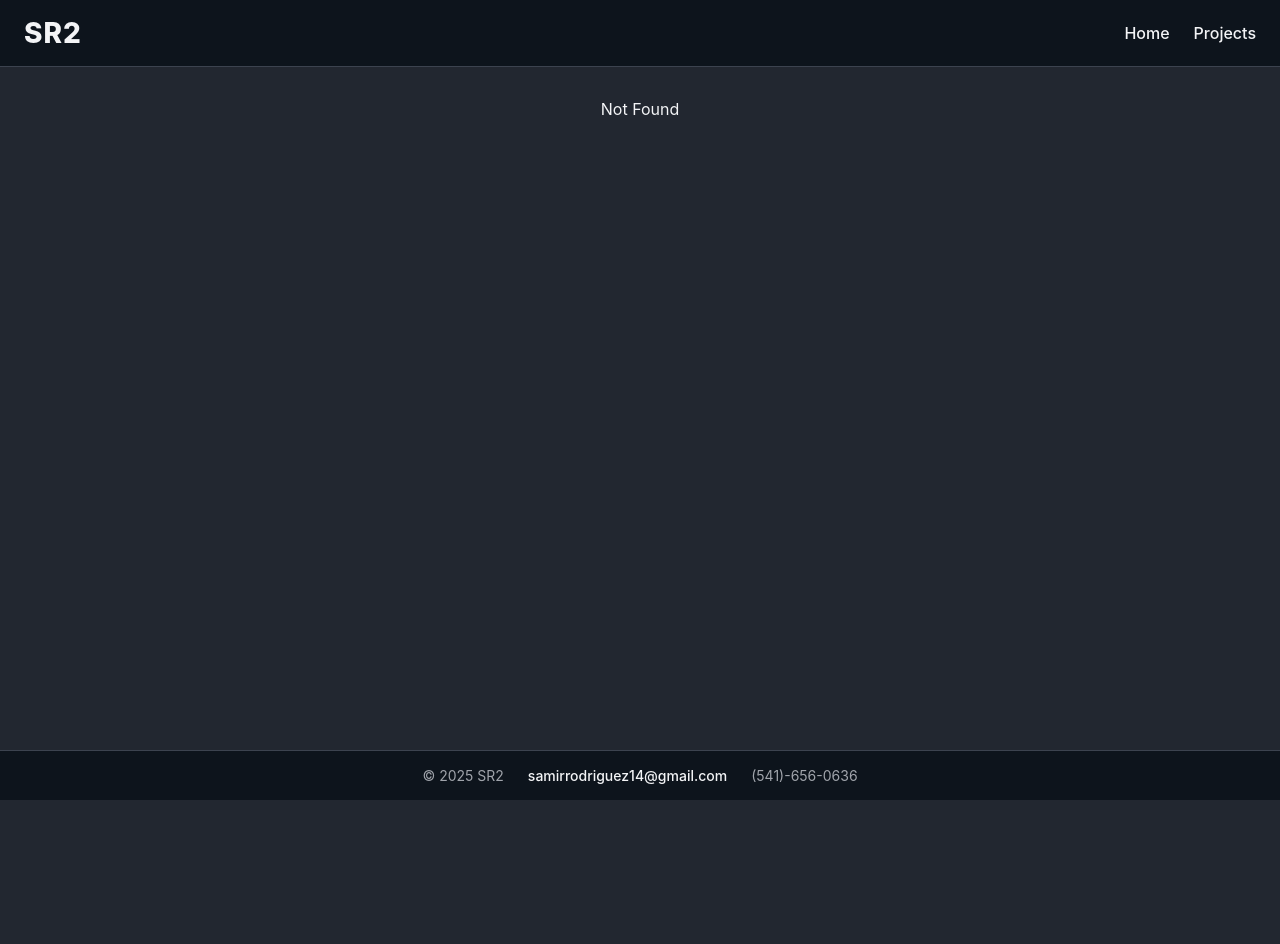
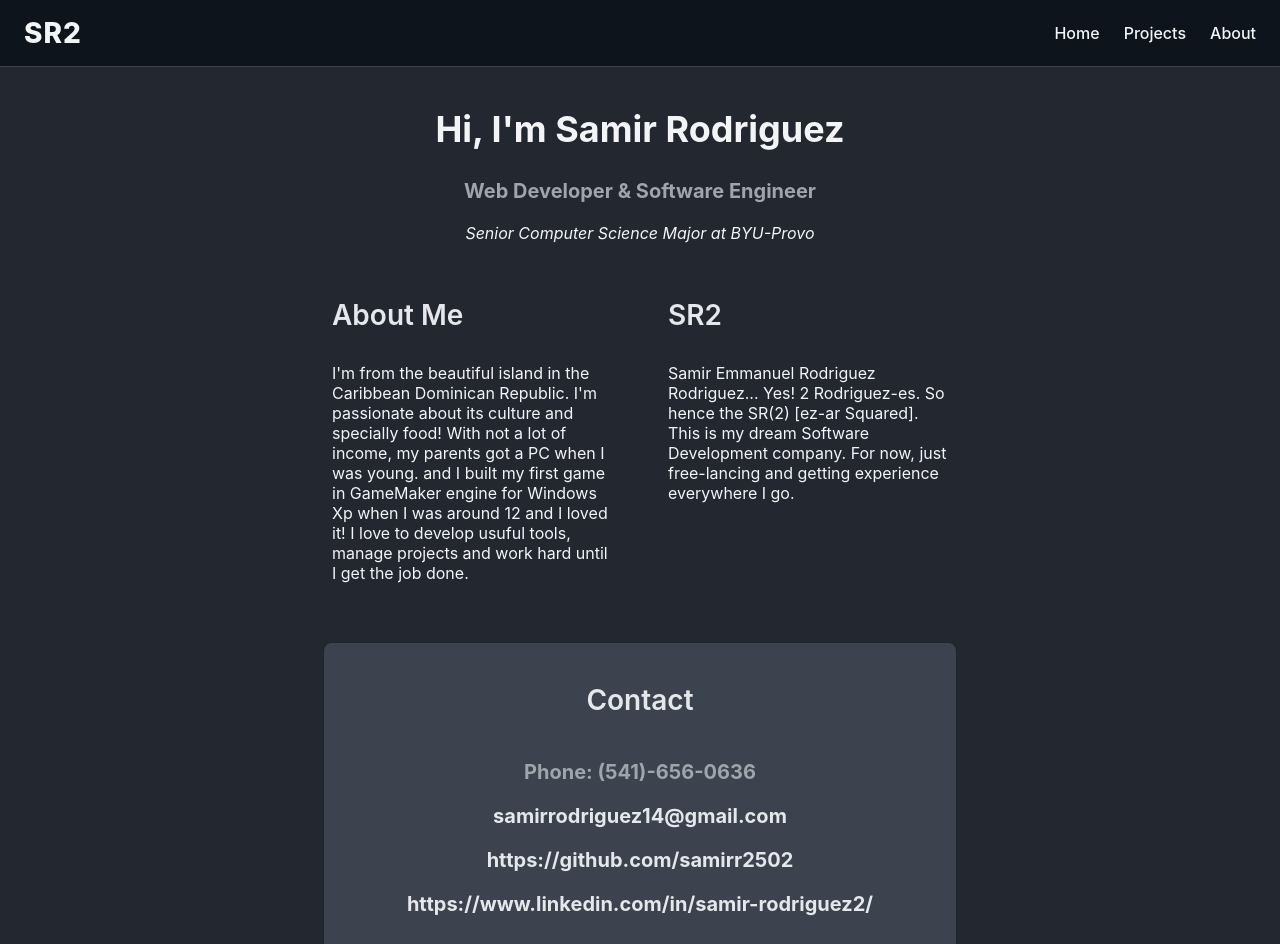
Before and after one commit to samirr2502/portfolio, a React (Vite) app: page /about in a window 1280 px wide. Before the commit this address had no page. Shown: the top 944 px of the page. Before the commit the page ends 800 px from the top, so only its background shows below. Built offline with nearby package versions, Linux system fonts and the light colour scheme.

Commit message:
aded about page

```diff
--- /dev/null
+++ b/resources/aboutLists.json
@@ -0,0 +1,22 @@
+[
+    {
+        "id":"aboutme",
+        "title":"About Me",
+        "info":"I'm from the beautiful island in the Caribbean Dominican Republic. I'm passionate about its culture and specially food! With not a lot of income, my parents got a PC when I was young. and I built my first game in GameMaker engine for Windows Xp when I was around 12 and I loved it! I love to develop usuful tools, manage projects and work hard until I get the job done."
+    },
+    {
+        "id":"company",
+        "title":"SR2",
+        "info":"Samir Emmanuel Rodriguez Rodriguez... Yes! 2 Rodriguez-es. So hence the SR(2) [ez-ar Squared]. ",
+        "info2":"This is my dream Software Development company. For now, just free-lancing and getting experience everywhere I go."
+    },
+    {
+        "id":"contact",
+        "title":"Contact",
+        "phone":"Phone: (541)-656-0636",
+        "email":"samirrodriguez14@gmail.com",
+        "github":"https://github.com/samirr2502",
+        "linkedin":"https://www.linkedin.com/in/samir-rodriguez2/"
+    }
+
+]
--- a/resources/toolsList.json
+++ b/resources/toolsList.json
@@ -3,38 +3,43 @@
     "position":"aws",
     "description":"<i class='devicon-amazonwebservices-plain-wordmark'></i>"
 },
-
+{
+    "position":"React",
+    "description":"<i class='devicon-react-original'></i>"
+},
+{
+    "position":"Python",
+    "description":"<i class='devicon-python-plain'></i>"
+},
+{
+    "position":"java",
+    "description":"<i class='devicon-java-plain'></i>"
+},
 {
     "position":"Typescript",
     "description":"<i class='devicon-typescript-plain'></i>"
 },
-{
-    "position":"React",
-    "description":"<i class='devicon-react-original'></i>"
-},
+
 
 {
     "position":"JavaScript",
     "description":"<i class='devicon-javascript-plain'></i>"
 },
+{
+    "position":"Nodejs",
+    "description":"<i class='devicon-nodejs-plain'></i>"
+},
 
 {
-    "position":"Python",
-    "description":"<i class='devicon-python-plain'></i>"
+    "position":"json",
+    "description":"<i class='devicon-json-plain'></i>"
 },
-
 {
     "position":"MySQL",
     "description":"<i class='devicon-mysql-original'></i>"
 },
-{
-    "position":"Nodejs",
-    "description":"<i class='devicon-nodejs-plain'></i>"
-},
-{
-    "position":"java",
-    "description":"<i class='devicon-java-plain'></i>"
-},
+
+
 
 {
     "position":"flask",
@@ -43,10 +48,7 @@
 {
     "position":"mongodb",
     "description":"<i class='devicon-mongodb-plain'></i>"
-},
-{
-    "position":"json",
-    "description":"<i class='devicon-json-plain'></i>"
 }
 
+
 ]
--- a/src/App.jsx
+++ b/src/App.jsx
@@ -10,6 +10,7 @@ import Personal from './pages/personalProjects'
 import School from './pages/schoolProjects'
 import Admin from './admin/pages/admin'
 import Login from './admin/pages/login'
+import About from './pages/about';
 
 function App() {
   const [authenticated,setAuthenticated] = useState(false);
@@ -26,6 +27,8 @@ function App() {
           <Route path="/" element={<Home />} />
           <Route path="/personal" element={<Personal />} />
           <Route path="/school" element={<School />} />
+          <Route path="/about" element={<About />} />
+
           <Route
             path="/admin"
             element={
--- /dev/null
+++ b/src/components/AboutGroups.jsx
@@ -0,0 +1,25 @@
+
+function AboutGroups({item}){
+
+    return(
+        <div className="groupCard">
+          <div className={item.id}>
+          <div className="groupHeader">
+            <h2 className="groupTitle">{item.title}</h2>
+          </div>
+          <div className="groupBody">
+            <span>{item.info}</span>
+            <span>{item.info2}</span>
+
+            <h3>{item.phone}</h3>
+
+
+            <h3><a href="mailto:samirrodriguez14@gmail.com">{item.email}</a></h3>
+            <h3><a href={item.github} target="_blank">{item.github}</a></h3>
+            <h3><a href={item.linkedin} target="_blank">{item.linkedin}</a></h3>
+          </div>
+            </div>
+            </div>
+    )
+}
+export default AboutGroups
--- a/src/components/resumeGroups.jsx
+++ b/src/components/resumeGroups.jsx
@@ -2,14 +2,16 @@
 function ResumeGroup({item}){
 
     return(
-        <div className="groupCard">
+        <div className="groupCard ">
+            <div className="resumeGroups">
           <div className="groupHeader">
-            <h2 className="groupTitle">{item.position}</h2><p>{item.startDate}-{item.endDate}</p>
+            <h2 className="groupTitle">{item.position}</h2><i className="icon-sm">{item.startDate}-{item.endDate}</i>
           </div>
           <div className="groupBody">
             <div   dangerouslySetInnerHTML={{ __html: item.description }}/>
             <br/>Tools: <span className="tools">{item.tools.map((tool)=>(<span className="item">{tool}</span>))}</span>
           </div>
+          </div>
             </div>
     )
 }
--- /dev/null
+++ b/src/pages/about.jsx
@@ -0,0 +1,22 @@
+
+import about from "../../resources/aboutLists.json"
+import AboutGroups from "../components//AboutGroups"
+
+function About(){
+
+    return (
+        <>
+     <h1>Hi, I'm Samir Rodriguez</h1>
+     <h3>Web Developer & Software Engineer</h3>
+     <span> <i className="icon-sm">Senior Computer Science Major at BYU-Provo</i></span>
+     <div className="cardsGrid aboutGroups">
+
+     {about.map((ab)=>(<AboutGroups item={ab}/>))}
+</div>
+
+
+        </>
+    )
+}
+
+export default About
--- a/src/pages/home.jsx
+++ b/src/pages/home.jsx
@@ -3,7 +3,6 @@ import experiences from "../../resources/experienceList.json"
 import tools from "../../resources/toolsList.json"
 import ToolsGroup from "../components/toolsGroups"
 import projects from "../../resources/projectList.json"
-
 import ProjectsGroup from "../components/projectsGroups"
 
 function Home(){
@@ -12,8 +11,9 @@ function Home(){
         <>
      <h1>Hi, I'm Samir Rodriguez</h1>
      <h3>Web Developer & Software Engineer</h3>
+     <span> <i className="icon-sm">Senior Computer Science Major at BYU-Provo</i></span>
      <h2>Experience:</h2>
-     <div className="cardsGrid resumeGroups">
+     <div className="cardsGrid">
 
      {experiences.map((exp)=>(<ResumeGroup item={exp}/>))}
 </div>
--- a/src/snippets/header.jsx
+++ b/src/snippets/header.jsx
@@ -10,7 +10,7 @@ function Header() {
       <ul className="navLinks">
         <li><NavLink to="/">Home</NavLink></li>
         <li><NavLink to="/personal">Projects</NavLink></li>
-        {/* <li><NavLink to="/school">School</NavLink></li> */}
+        <li><NavLink to="/about">About</NavLink></li>
         {/* <li><NavLink to="/admin">Admin</NavLink></li> */}
       </ul>
     </nav>
--- a/src/style/components.css
+++ b/src/style/components.css
@@ -30,13 +30,27 @@
     border-radius: var(--radius-md);
 
   }
+
 }
+.groupCard:has(.contact) {
+  background-color: var(--bg-card);
+  border-radius: var(--radius-md);
+  box-shadow: var(--shadow-sm);
+  flex: 0 0 600px;
+  max-width: 600px;
+}
+.groupCard:has(.resumeGroups) {
+  background-color: var(--bg-card);
+  border-radius: var(--radius-md);
+  box-shadow: var(--shadow-sm);
+  max-width: 400px;
 
+}
 .groupHeader {
   margin-bottom: var(--space-sm);
   display: flex;
   gap: var(--space-lg);
-
+  color: var(--text-muted);
 }
 
 .groupTitle {
@@ -64,6 +78,19 @@
   width:80%;
 
 }
+
+.contact, .contact >*  {
+  justify-items: center;
+  h3:hover{
+    color:var(--text-light);
+    cursor: pointer;
+  }
+
+}
+.aboutme, .company {
+  width: 100%;
+}
+
 /* Project List */
 
 .projectItem {
```
